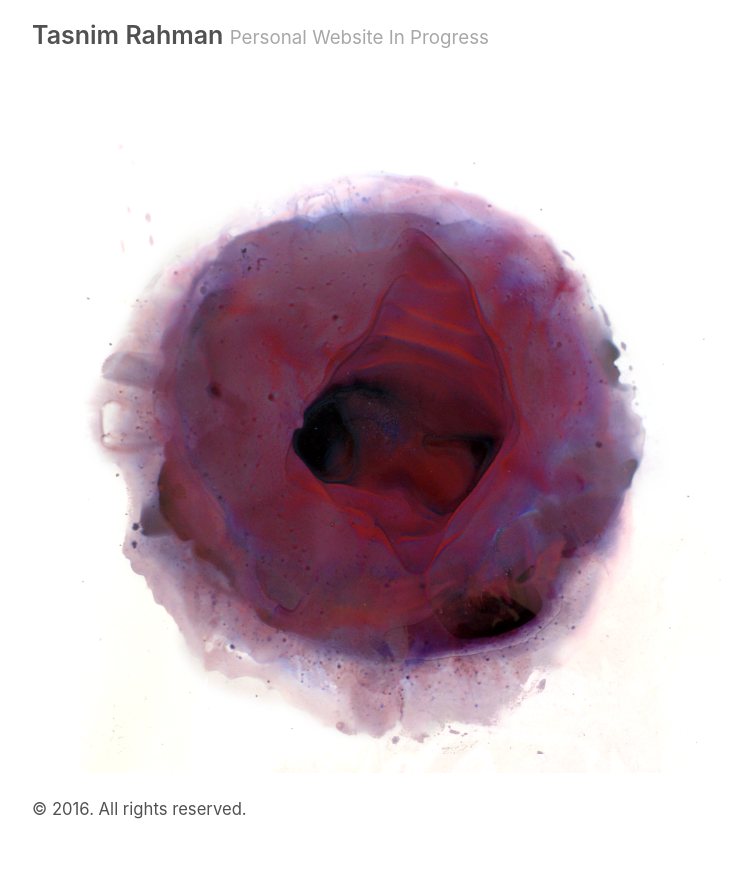
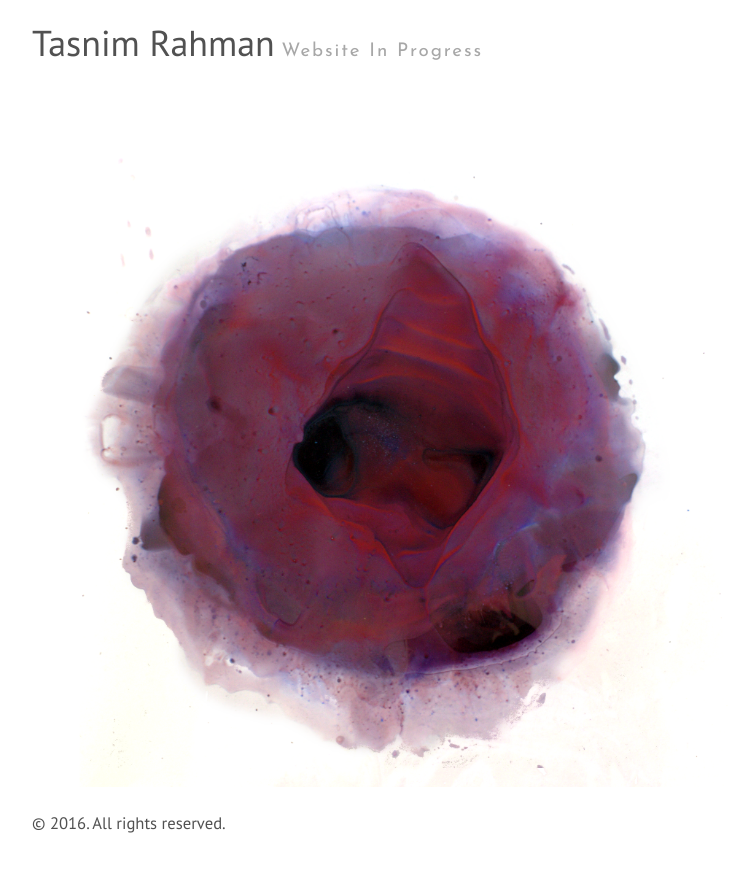
Before and after one commit to rahmantasnim/rahmantasnim.github.io, a Jekyll site: the page built from index.html, in a window 1280 px wide. Shown: the top 872 px of the page, without its empty margins (258-1010 px from the left). Built offline with Jekyll 4.4.1, drawn with Linux system fonts in a browser that asks for light colours; the list of posts is cut into pages by our own code.

Commit message:
selected fonts, added css imports

```diff
--- a/_config.yml
+++ b/_config.yml
@@ -3,7 +3,7 @@ permalink:           pretty
 
 # Setup
 title:               Tasnim Rahman
-tagline:             Personal Website In Progress
+tagline:             Website In Progress
 url:                 https://rahmantasnim.github.io
 paginate:            1
 baseurl:             ""
--- a/_sass/_masthead.scss
+++ b/_sass/_masthead.scss
@@ -15,11 +15,17 @@
 
   a {
     color: inherit;
+    font-size: 36px;
+    text-transform: capitalize;
+    font-weight: 400;
   }
 
   small {
+    font-family: "Josefin Sans";
     font-size: 75%;
     font-weight: 400;
     opacity: .5;
+    letter-spacing: 0.1em;
+
   }
 }
--- a/_sass/_variables.scss
+++ b/_sass/_variables.scss
@@ -1,3 +1,8 @@
+@import url(https://fonts.googleapis.com/css?family=PT+Sans);
+@import url(https://fonts.googleapis.com/css?family=Josefin+Sans);
+@import url(https://fonts.googleapis.com/css?family=Source+Sans+Pro);
+@import url(https://fonts.googleapis.com/css?family=Lato:400,300);
+
 $gray-1: #f9f9f9;
 $gray-2: #ccc;
 $gray-3: #767676;
@@ -13,7 +18,7 @@ $blue: #268bd2;
 // $blue: #6a9fb5;
 $brown: #8f5536;
 
-$root-font-family: -apple-system, BlinkMacSystemFont, "Segoe UI", "Roboto", "Oxygen", "Ubuntu", "Cantarell", "Fira Sans", "Droid Sans", "Helvetica Neue", Arial, sans-serif;
+$root-font-family: "PT Sans", "Josefin Sans", "Source Sans Pro", "Lato", Helvetica, Arial, sans-serif;
 $root-font-size: 16px;
 $root-line-height: 1.5;
 
```
Also changed, not shown: about/index.html (deleted).
